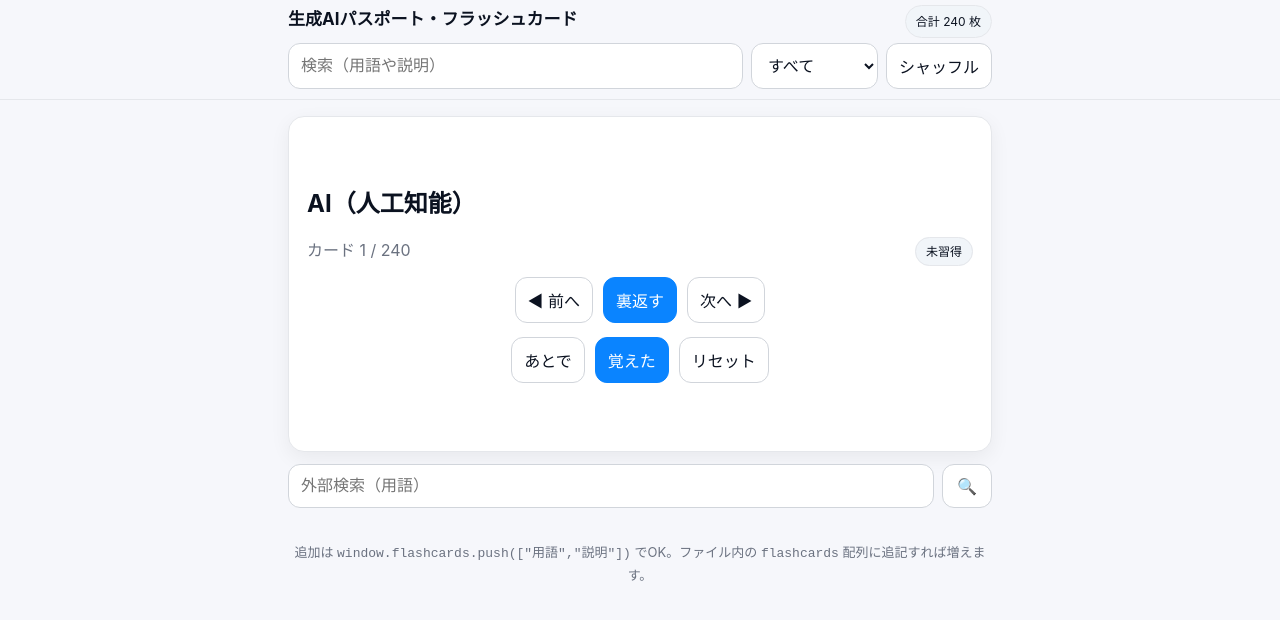
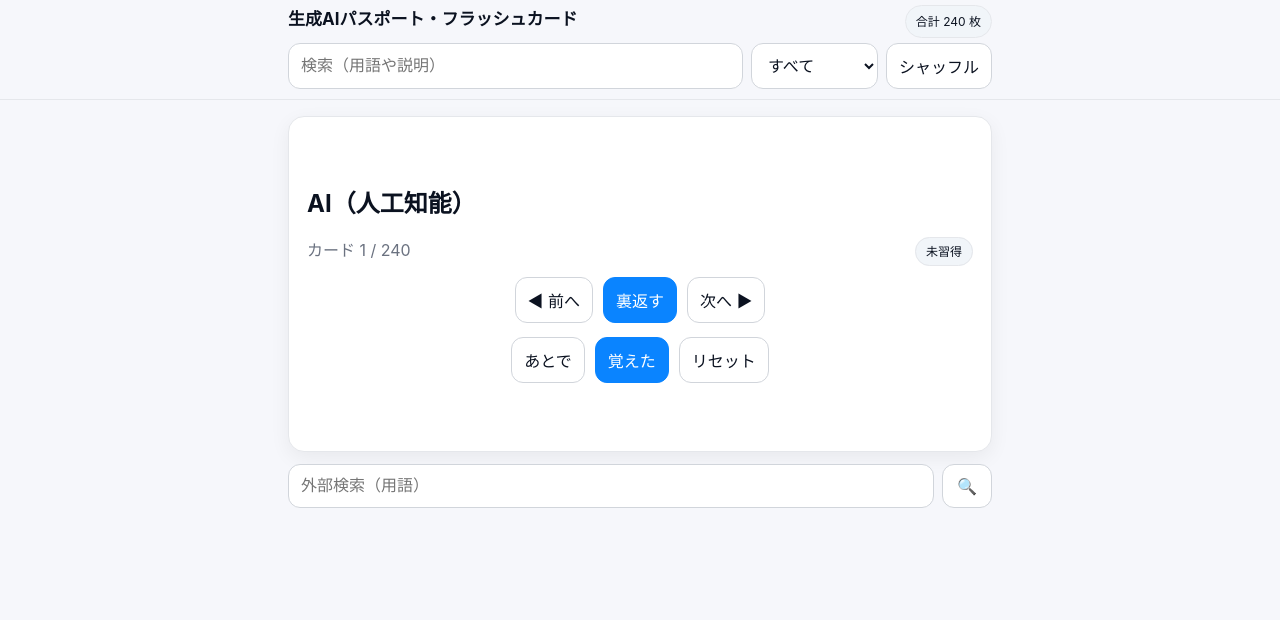
Before and after one commit to thomas61010/genai-flashcards, a plain HTML site: page index.html in a window 1280 px wide. Drawn offline with Linux system fonts and the light colour scheme.

Commit message:
Update index.html

```diff
--- a/index.html
+++ b/index.html
@@ -145,9 +145,6 @@
 </main>
 
 <footer>
-  <div class="wrap">
-    追加は <code>window.flashcards.push(["用語","説明"])</code> でOK。ファイル内の <code>flashcards</code> 配列に追記すれば増えます。
-  </div>
 </footer>
 
 <script>
```
